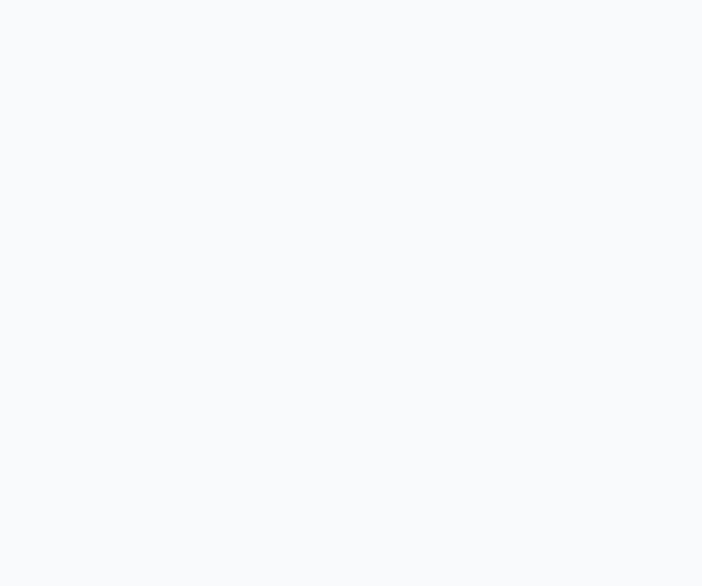
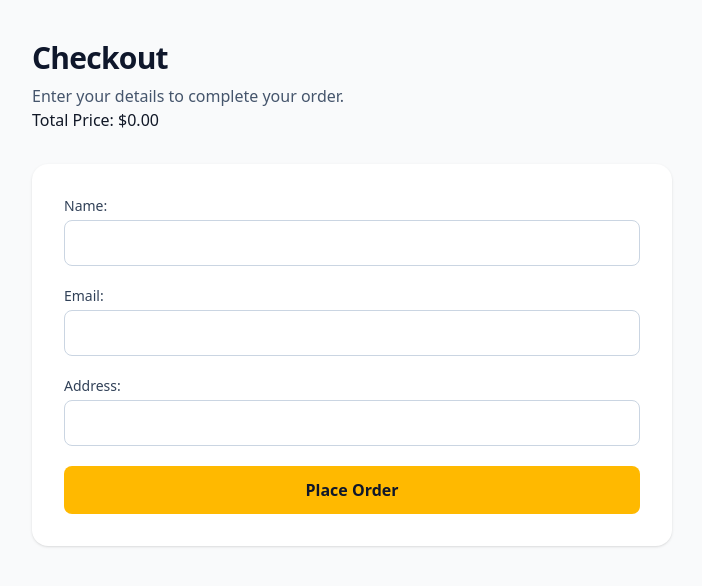
Before and after one commit to Onyiee/react-retail, a React (Vite) app: page /checkout in a window 1280 px wide. Before the commit this address had no page. Shown: the top 586 px of the page, without its empty margins (288-990 px from the left). Built offline with nearby package versions, Linux system fonts and the light colour scheme.

Commit message:
feat: Implement checkout and order submission

```diff
--- a/src/App.jsx
+++ b/src/App.jsx
@@ -2,6 +2,7 @@ import {Routes, Route} from "react-router-dom";
 import ProductsPage from "./pages/ProductsPage.jsx";
 import ProductDetailPage from "./pages/ProductDetailPage.jsx";
 import CartPage from "./pages/CartPage.jsx";
+import CheckoutPage from "./pages/CheckoutPage.jsx";
 
 export default function App() {
 
@@ -10,6 +11,7 @@ export default function App() {
           <Route path="/" element={<ProductsPage />} />
           <Route path="/products/:id" element={<ProductDetailPage />} />
           <Route path="/cart" element={<CartPage />} />
+          <Route path="/checkout" element={<CheckoutPage />} />
       </Routes>
   );
 }
--- a/src/pages/CartPage.jsx
+++ b/src/pages/CartPage.jsx
@@ -33,8 +33,6 @@ export default function CartPage() {
     const totalPrice = state.items.reduce((acc, current) => {
         return acc + current.price * current.quantity;
     }, 0);
-
-
 
     return (
         <div className="mx-auto max-w-4xl px-6 py-10">
@@ -137,13 +135,12 @@ export default function CartPage() {
                     Shipping and taxes calculated at checkout.
                 </p>
 
-                <button
+                <Link
                     type="button"
-                    disabled
-                    className="mt-6 w-full cursor-not-allowed rounded-lg bg-slate-300 px-5 py-3 font-semibold text-slate-600 sm:w-auto sm:min-w-48"
-                >
+                    className="mt-6 w-full rounded-lg bg-slate-300 px-5 py-3 font-semibold text-slate-600 sm:w-auto sm:min-w-48"
+                 to="/checkout">
                     Checkout
-                </button>
+                </Link>
             </div>
         </div>
     );
--- /dev/null
+++ b/src/pages/CheckoutPage.jsx
@@ -0,0 +1,149 @@
+import { useState } from "react";
+import { useMutation } from '@tanstack/react-query';
+import { useCart } from "../context/CartContext.jsx";
+
+export default function CheckoutPage() {
+    const [state, dispatch] = useCart();
+
+    const [customerDetails, setCustomerDetails] = useState({
+        name: "",
+        email: "",
+        address: "",
+    })
+
+    const handleSubmit = (e)=> {
+        e.preventDefault();
+        mutation.mutate()
+    }
+
+    const mutation = useMutation({
+        mutationFn: async () => {
+            const res = await fetch("http://localhost:5174/api/orders", {
+                method: "POST",
+                headers: {
+                    "Content-Type": "application/json",
+                },
+                body: JSON.stringify({
+                    items: state.items,
+                    customer: customerDetails,
+                }),
+            });
+
+            if (!res.ok) {
+                throw new Error("Failed to create order");
+            }
+
+            return res.json();
+        },
+        onSuccess: () => {
+            dispatch({
+                type: "CLEAR_CART",
+            })
+            setCustomerDetails({
+                name: "",
+                email: "",
+                address: "",
+            })
+        },
+    });
+
+    const totalPrice = state.items.reduce((acc, current) => {
+        return acc + current.price * current.quantity;
+    }, 0);
+
+    return (
+        <div className="mx-auto max-w-2xl px-4 py-10">
+            <h1 className="text-3xl font-bold tracking-tight text-slate-900">Checkout</h1>
+            <p className="mt-2 text-slate-600">Enter your details to complete your order.</p>
+
+            {!mutation.isSuccess && (
+                <>
+                    {state.items.map((item) => (
+                        <div key={item.id}>
+                            <p>{item.title}</p>
+                            <p>{item.quantity}</p>
+                            <p>
+                                Subtotal: ${(item.price * item.quantity).toFixed(2)}
+                            </p>
+                        </div>
+                    ))}
+
+                    <p>Total Price: ${totalPrice.toFixed(2)}</p>
+                </>
+            )}
+
+            <form onSubmit={handleSubmit} className="mt-8 space-y-5 rounded-2xl bg-white p-6 shadow-sm sm:p-8">
+                <label className="block text-sm font-medium text-slate-700">
+                    Name:
+                    <input
+                    type="text"
+                    required
+                    className="mt-1 w-full rounded-lg border border-slate-300 px-4 py-3 outline-none focus:border-amber-500 focus:ring-2 focus:ring-amber-100"
+                    value={customerDetails.name}
+                    onChange={(e) => {
+                        setCustomerDetails((prevDetails) => ({
+                            ...prevDetails,
+                            name: e.target.value,
+                        }));
+                    }}/>
+                </label>
+                <label className="block text-sm font-medium text-slate-700">
+                    Email:
+                    <input
+                    type="email"
+                    required
+                    className="mt-1 w-full rounded-lg border border-slate-300 px-4 py-3 outline-none focus:border-amber-500 focus:ring-2 focus:ring-amber-100"
+                    value={customerDetails.email}
+                    onChange={(e) => {
+                        setCustomerDetails((prevDetails) => ({
+                            ...prevDetails,
+                            email: e.target.value,
+                        }));
+                    }}/>
+                </label>
+                <label className="block text-sm font-medium text-slate-700">
+                    Address:
+                    <input
+                    type="text"
+                    required
+                    className="mt-1 w-full rounded-lg border border-slate-300 px-4 py-3 outline-none focus:border-amber-500 focus:ring-2 focus:ring-amber-100"
+                    value={customerDetails.address}
+                    onChange={(e) => {
+                        setCustomerDetails((prevDetails) => ({
+                            ...prevDetails,
+                            address: e.target.value,
+                        }));
+                    }}/>
+                </label>
+                <button
+                    type="submit" disabled={mutation.isPending}
+                    className="w-full rounded-lg bg-amber-400 px-5 py-3 font-semibold text-slate-900 hover:bg-amber-500 disabled:cursor-not-allowed disabled:opacity-60"
+                >
+                    {mutation.isPending ? "Placing Order... ": "Place Order"}
+                </button>
+                {mutation.isSuccess && mutation.data && (
+                    <div className="mt-6 rounded-xl border border-green-200 bg-green-50 p-5">
+                        <h2 className="text-lg font-semibold text-green-800">
+                            Order placed successfully!
+                        </h2>
+
+                        <p className="mt-2 text-sm text-green-700">
+                            Order number: #{mutation.data.id}
+                        </p>
+
+                        <p className="mt-1 text-sm text-green-700">
+                            Order total: $
+                            {mutation.data.items
+                                .reduce((total, item) => {
+                                    return total + item.price * item.quantity;
+                                }, 0)
+                                .toFixed(2)}
+                        </p>
+                    </div>
+                )}
+                {mutation.isError && <p>{mutation.error.message}</p>}
+            </form>
+        </div>
+
+    )
+}
```
